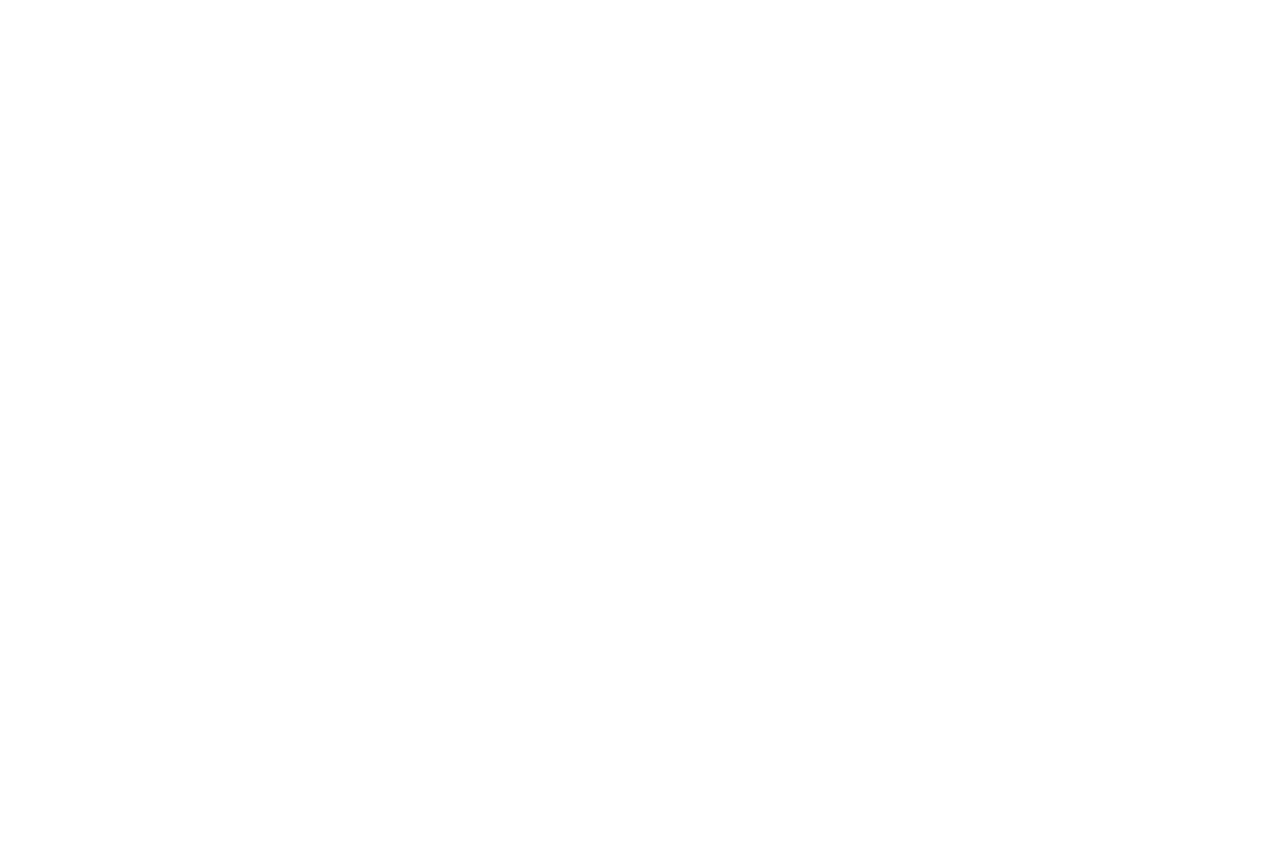
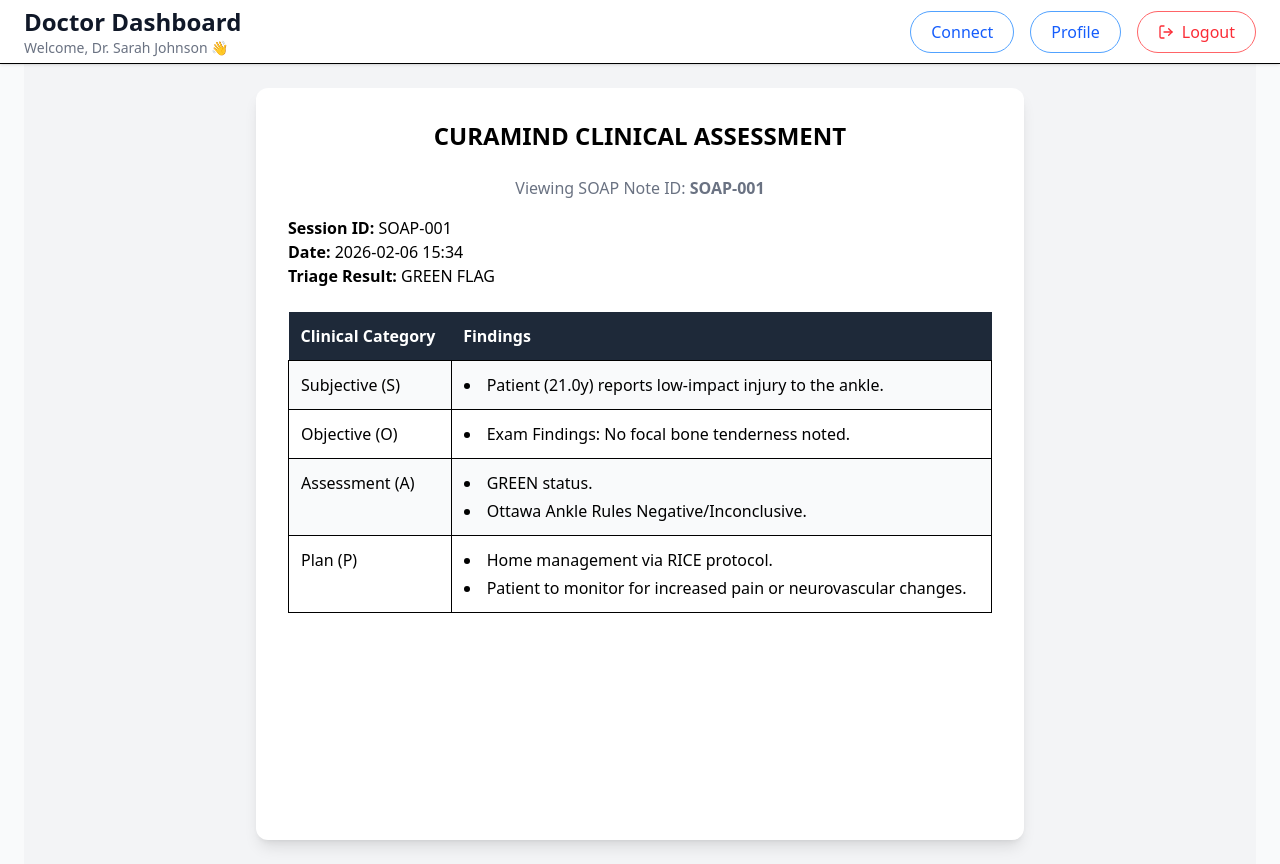
Before and after one commit to Shasank12345/CURA_MIND, a React (Vite) app in the folder Frontend/: page /doctordashboard/views/1 in a window 1280 px wide. Before the commit this address had no page. Before the commit the page ends 800 px from the top, so only its background shows below. Built offline with nearby package versions, Linux system fonts and the light colour scheme.

Commit message:
view soap

```diff
--- a/Frontend/src/App.jsx
+++ b/Frontend/src/App.jsx
@@ -35,6 +35,7 @@
 import DoctorProfileEdit from "./Components/Module-3/EditProfile";
 import Onetoonechat from "./Components/Onetoonechat";
 import Profile from "./Components/Module-3/Profile";
+import Views from "./Components/Module-3/Views";
 
 // Toast notifications
 import { ToastContainer } from "react-toastify";
@@ -87,6 +88,7 @@
           <Route path="onetoonechat" element={<Onetoonechat />} />
           <Route path="editprofile" element={<DoctorProfileEdit />} />
           <Route path="profile" element={<Profile />} />
+           <Route path="views/:id" element={<Views />} />
         </Route>
       </Routes>
 
--- a/Frontend/src/Components/Module-3/DoctorDashboard.jsx
+++ b/Frontend/src/Components/Module-3/DoctorDashboard.jsx
@@ -23,7 +23,7 @@
   const activeDoctor = doctors[0];
 
   const handleViewSOAP = (noteId) => {
-    navigate(`/soap/${noteId}`);
+    navigate(`/doctordashboard/views/${noteId}`);
   };
 
   const handleVerification = (noteId, decision) => {
@@ -48,7 +48,6 @@
   return (
     <div className="min-h-screen bg-slate-50 px-6 pt-20 pb-6">
 
-      {/* ================= HEADER ================= */}
       <div className="mb-8">
         <h1 className="text-3xl font-semibold text-gray-800">
           Welcome, {activeDoctor.name} 👋
@@ -58,14 +57,12 @@
         </p>
       </div>
 
-      {/* ================= STATS ================= */}
       <div className="grid grid-cols-1 sm:grid-cols-3 gap-4 mb-8">
-        <StatCard title="Pending Reviews" value={pending} color="yellow" />
+        <StatCard title="Pending SOAPs" value={pending} color="yellow" />
         <StatCard title="Accepted SOAPs" value={accepted} color="green" />
         <StatCard title="Rejected SOAPs" value={rejected} color="red" />
       </div>
 
-      {/* ================= SOAP TABLE ================= */}
       <div className="bg-white rounded-xl shadow-md p-6">
         <div className="flex items-center gap-2 mb-4">
           <ClipboardList className="text-blue-600" />
@@ -139,7 +136,7 @@
   );
 }
 
-/* ================= SMALL COMPONENTS ================= */
+
 
 const StatCard = ({ title, value, color }) => {
   const colors = {
--- /dev/null
+++ b/Frontend/src/Components/Module-3/Views.jsx
@@ -0,0 +1,114 @@
+import React from "react";
+
+// Mock data for multiple SOAP notes
+const SOAP_NOTES = [
+  {
+    id: "SOAP-001",
+    date: "2026-02-06 15:34",
+    triageResult: "GREEN FLAG",
+    findings: [
+      {
+        category: "Subjective (S)",
+        points: ["Patient (21.0y) reports low-impact injury to the ankle."]
+      },
+      {
+        category: "Objective (O)",
+        points: ["Exam Findings: No focal bone tenderness noted."]
+      },
+      {
+        category: "Assessment (A)",
+        points: ["GREEN status.", "Ottawa Ankle Rules Negative/Inconclusive."]
+      },
+      {
+        category: "Plan (P)",
+        points: [
+          "Home management via RICE protocol.",
+          "Patient to monitor for increased pain or neurovascular changes."
+        ]
+      }
+    ]
+  },
+  {
+    id: "SOAP-002",
+    date: "2026-02-07 12:20",
+    triageResult: "YELLOW FLAG",
+    findings: [
+      {
+        category: "Subjective (S)",
+        points: ["Patient (25.0y) reports mild headache and fatigue."]
+      },
+      {
+        category: "Objective (O)",
+        points: ["BP: 120/80 mmHg, Temp: 37°C, No other abnormalities."]
+      },
+      {
+        category: "Assessment (A)",
+        points: ["YELLOW status.", "Monitor symptoms closely."]
+      },
+      {
+        category: "Plan (P)",
+        points: ["Hydration, rest, follow-up in 24 hours."]
+      }
+    ]
+  }
+];
+
+export default function ClinicalReport({ soapId }) {
+  // Find the SOAP note by ID dynamically
+  const sessionData = SOAP_NOTES.find((note) => note.id === soapId) || SOAP_NOTES[0];
+
+  return (
+    <div className="min-h-screen bg-gray-100 p-6 flex justify-center">
+      <div className="bg-white w-full max-w-3xl p-8 rounded-xl shadow-lg">
+        {/* Header */}
+        <h1 className="text-2xl font-bold text-center mb-6">
+          CURAMIND CLINICAL ASSESSMENT
+        </h1>
+
+        {/* SOAP ID */}
+        <p className="text-center text-gray-500 mb-4">
+          Viewing SOAP Note ID: <span className="font-semibold">{sessionData.id}</span>
+        </p>
+
+        {/* Session Info */}
+        <div className="mb-6">
+          <p>
+            <span className="font-semibold">Session ID:</span> {sessionData.id}
+          </p>
+          <p>
+            <span className="font-semibold">Date:</span> {sessionData.date}
+          </p>
+          <p>
+            <span className="font-semibold">Triage Result:</span> {sessionData.triageResult}
+          </p>
+        </div>
+
+        {/* Table: dynamically render each finding */}
+        <div className="overflow-x-auto">
+          <table className="w-full border-collapse">
+            <thead>
+              <tr className="bg-gray-800 text-white text-left">
+                <th className="p-3">Clinical Category</th>
+                <th className="p-3">Findings</th>
+              </tr>
+            </thead>
+            <tbody>
+              {sessionData.findings.map((item, idx) => (
+                <tr key={idx} className={idx % 2 === 0 ? "bg-gray-50" : "bg-white"}>
+                  <td className="p-3 border align-top">{item.category}</td>
+                  <td className="p-3 border">
+                    <ul className="list-disc list-inside space-y-1">
+                      {item.points.map((point, i) => (
+                        <li key={i}>{point}</li>
+                      ))}
+                    </ul>
+                  </td>
+                </tr>
+              ))}
+            </tbody>
+          </table>
+        </div>
+      </div>
+    </div>
+  );
+}
```
